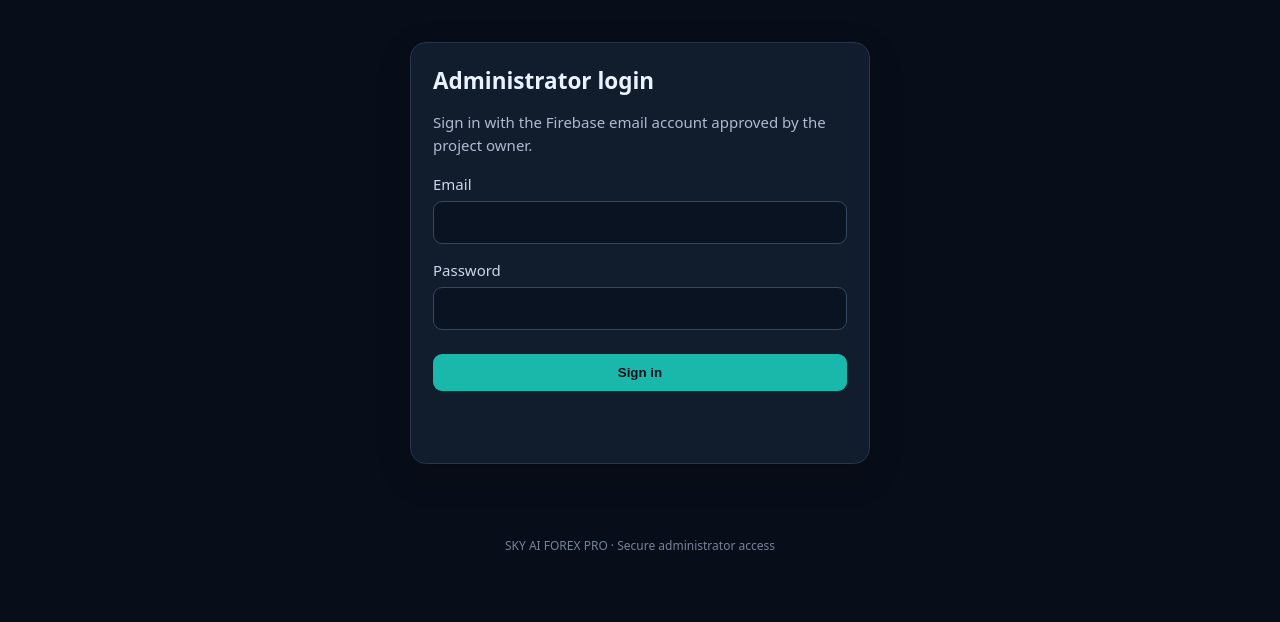
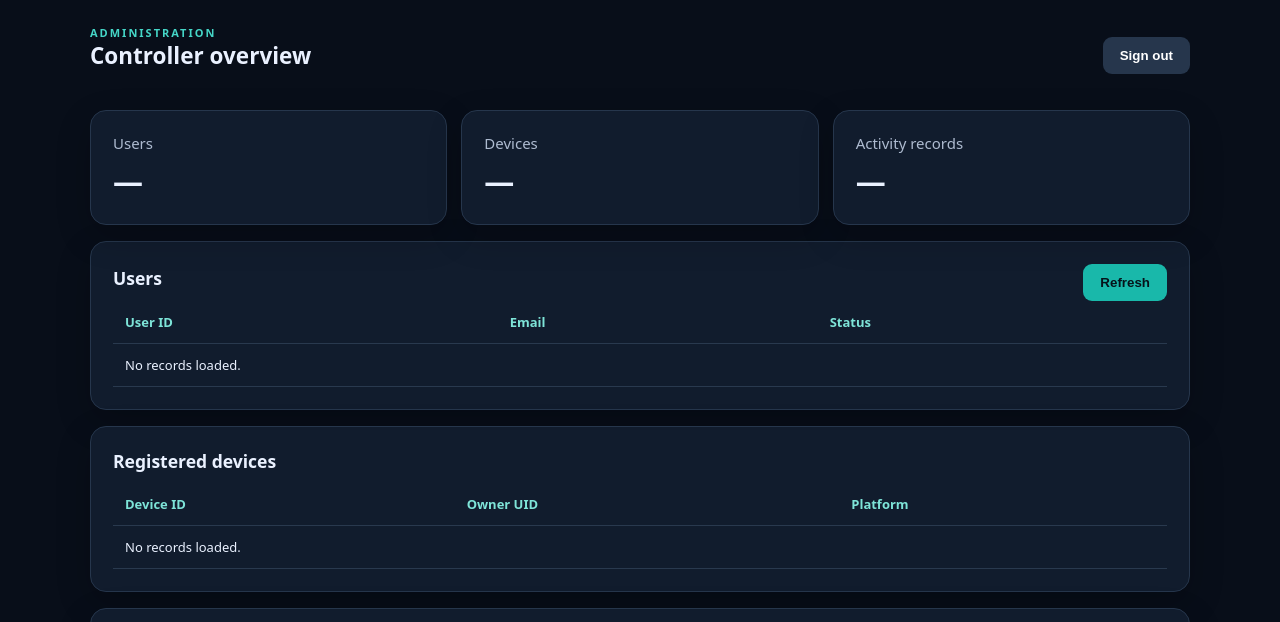
Before and after one commit to i96463073-cmyk/SKY-AI-FOREX-PRO, a React app: page public/index.html in a window 1280 px wide. Shown: the part 106-728 px from the top of the page. Built offline with nearby package versions, Linux system fonts and the light colour scheme; no server answers; files whose address does not match are found by name.

Commit message:
Update index.html

```diff
--- a/public/index.html
+++ b/public/index.html
@@ -18,18 +18,9 @@
       <div id="apiStatus" class="status">Checking API…</div>
     </header>
 
-    <section id="loginCard" class="panel login">
-      <h2>Administrator login</h2>
-      <p>Sign in with the Firebase email account approved by the project owner.</p>
-      <form id="loginForm">
-        <label>Email<input id="email" type="email" autocomplete="username" required></label>
-        <label>Password<input id="password" type="password" autocomplete="current-password" required></label>
-        <button type="submit">Sign in</button>
-      </form>
-      <p id="loginMessage" class="message" role="status"></p>
-    </section>
+    <!-- LOGIN CARD HAS BEEN REMOVED -->
 
-    <section id="dashboard" hidden>
+    <section id="dashboard">
       <div class="welcome"><div><div class="eyebrow">ADMINISTRATION</div><h2>Controller overview</h2><p id="signedInAs"></p></div><button id="logoutButton" class="secondary">Sign out</button></div>
       <div class="metrics">
         <article class="metric"><span>Users</span><strong id="usersCount">—</strong></article>
```
